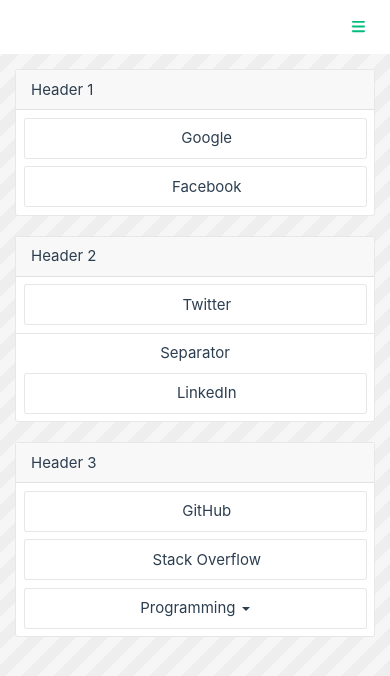
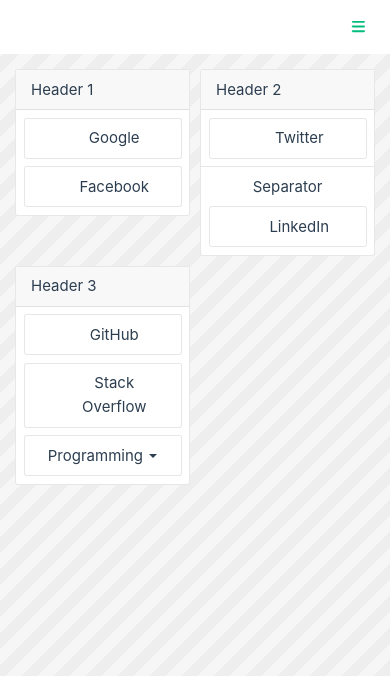
Before and after one commit to Kallb123/NewTabReduxWeb, a Vue app: page / in a window 390 px wide. Shown: the top 676 px of the page. Built offline with nearby package versions, Linux system fonts and the light colour scheme.

Commit message:
Add responsive grid breakpoints to LinkSpace for mobile two-column layout
Agent-Logs-Url: https://github.com/Kallb123/NewTabReduxWeb/sessions/8a3bb80e-b6e0-48b4-953f-e84098acda65

Co-authored-by: Kallb123 <1054734+Kallb123@users.noreply.github.com>

```diff
--- a/src/components/LinkSpace.vue
+++ b/src/components/LinkSpace.vue
@@ -33,8 +33,22 @@ defineProps<{
 <style scoped>
 #links {
   display: grid;
-  grid-gap: 20px;
-  grid-template-columns: repeat(auto-fill, minmax(250px, 1fr));
+  grid-gap: 10px;
+  grid-template-columns: repeat(auto-fill, minmax(150px, 1fr));
   padding: 15px;
 }
+
+@media (min-width: 500px) {
+  #links {
+    grid-gap: 15px;
+    grid-template-columns: repeat(auto-fill, minmax(200px, 1fr));
+  }
+}
+
+@media (min-width: 768px) {
+  #links {
+    grid-gap: 20px;
+    grid-template-columns: repeat(auto-fill, minmax(250px, 1fr));
+  }
+}
 </style>
```
